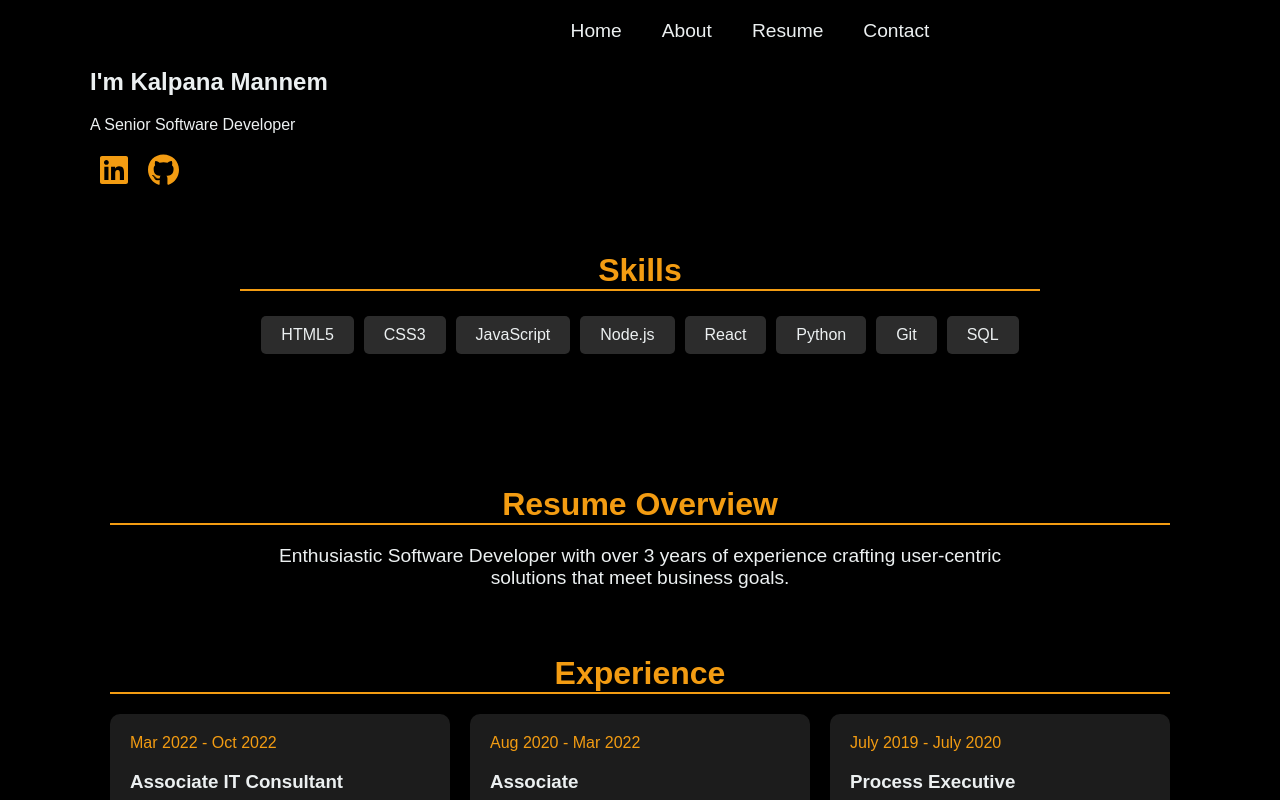
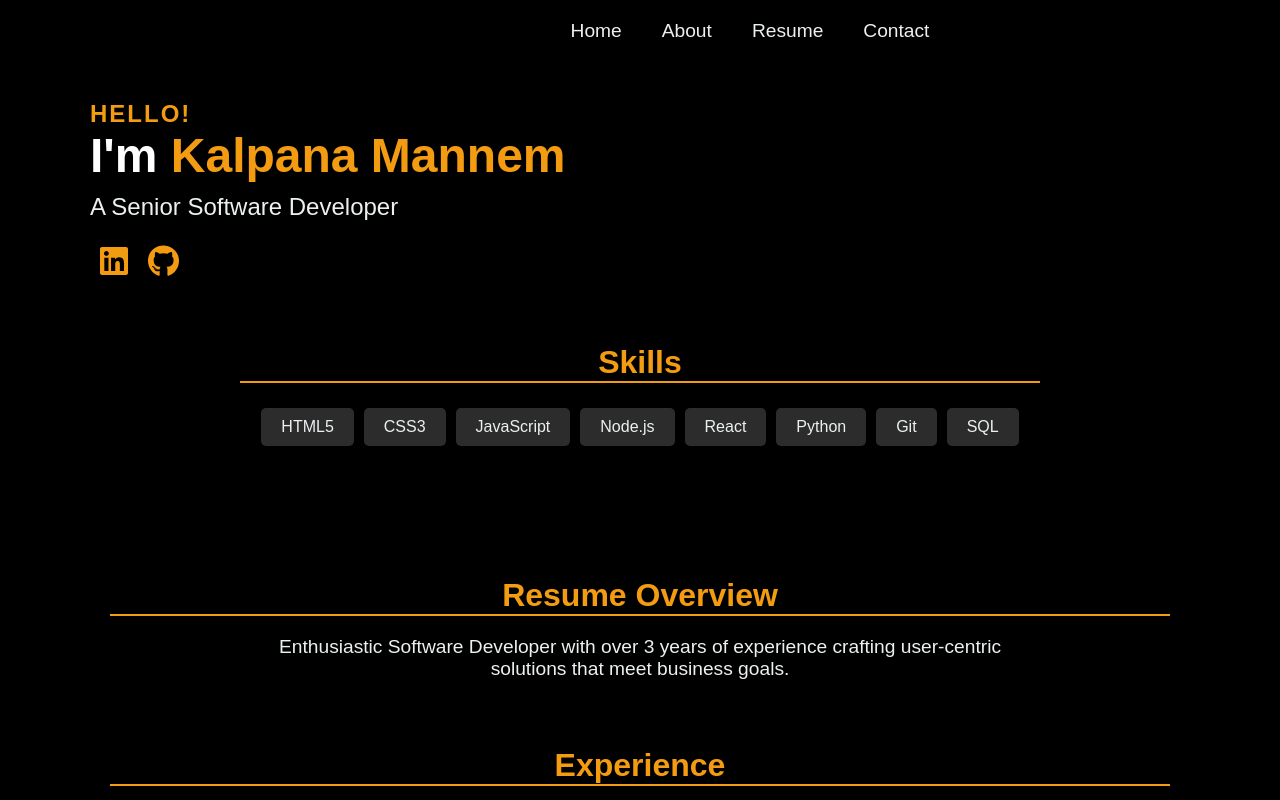
Before and after one commit to KalpanaMannem/Portfolio, a React (Create React App) app: page / in a window 1280 px wide. Shown: the top 800 px of the page. Built offline with nearby package versions, Linux system fonts and the light colour scheme.

Commit message:
updated contact information and social links

```diff
--- a/public/index.html
+++ b/public/index.html
@@ -24,7 +24,7 @@
       work correctly both with client-side routing and a non-root public URL.
       Learn how to configure a non-root public URL by running `npm run build`.
     -->
-    <title>React App</title>
+    <title>Kalpana Mannem Portfolio</title>
   </head>
   <body>
     <noscript>You need to enable JavaScript to run this app.</noscript>
--- a/src/App.css
+++ b/src/App.css
@@ -54,16 +54,61 @@ body {
   width: 100%;
 }
 
-.hero .social-links {
-  margin-top: 20px;
+
+.hero {
+
+  text-align: left;
+  /* padding: 20px; */
+  background-color: #000000;
+  color: #ffffff;
+  width: 100%;
+  max-width: 1200px; /* Adjust max-width as needed */
+  padding-top: 100px; /* Add padding-top to avoid being hidden behind the fixed header */
 }
 
+.hero .intro {
+  max-width: 600px;
+  display: flex;
+  flex-direction: column;
+}
+
+.hero .intro h1:first-child {
+  font-size: 1.5em;
+  margin: 0;
+  color: #f39c12;
+  font-weight: 700;
+  text-transform: uppercase;
+  letter-spacing: 2px;
+}
+
+.hero .intro h1:nth-child(2) {
+  font-size: 3em;
+  margin: 0;
+  /* color: #f39c12; */
+  color: #ffffff;
+  font-weight: 700;
+}
+
+.hero .intro h1 span {
+  /* color: #ffffff; */
+  color: #f39c12;
+}
+
+.hero .intro p {
+  font-size: 1.5em;
+  color: #ecf0f1;
+  font-weight: 400;
+  margin-top: 10px;
+}
+
+/* .hero .social-links {
+  margin-top: 20px;
+} */
+
 .hero .social-links a {
-  /* color: #ecf0f1; */
-  color:#f39c12;
+  color: #f39c12;
   margin: 0 10px;
   transition: color 0.3s ease, transform 0.3s ease;
-
 }
 
 .hero .social-links a:hover {
--- a/src/Components/Contact.js
+++ b/src/Components/Contact.js
@@ -22,11 +22,11 @@ const Contact = () => (
         <h3>Email Address</h3>
         <p>kalpanamannem1998@gmail.com</p>
       </div>
-      <div className="detail">
+      {/* <div className="detail">
         <FontAwesomeIcon icon={faDownload} size="2x" />
         <h3>Download Resume</h3>
         <a href="path/to/resume.pdf" download>resumelink</a>
-      </div>
+      </div> */}
     </div>
   </section>
 );
--- a/src/Components/Header.js
+++ b/src/Components/Header.js
@@ -5,7 +5,7 @@ const Header = () => (
     <nav>
       <ul>
         <li><a href="#home">Home</a></li>
-        <li><a href="#about">About</a></li>
+        <li><a href="#profilesection">About</a></li>
         <li><a href="#resume">Resume</a></li>
         <li><a href="#contact">Contact</a></li>
       </ul>
--- a/src/Components/Hero.js
+++ b/src/Components/Hero.js
@@ -1,12 +1,14 @@
 import React from "react";
 import { FontAwesomeIcon } from "@fortawesome/react-fontawesome";
 import { faLinkedin, faGithub } from "@fortawesome/free-brands-svg-icons";
-
+import profilepic from "./Profilepic.jpeg"
 const Hero = () => (
   <section className="hero" id="home">
     <div className="intro">
       <h1>Hello!</h1>
-      <h1>I'm Kalpana Mannem</h1>
+      <h1>
+        I'm <span>Kalpana Mannem</span>
+      </h1>
       <p>A Senior Software Developer</p>
       <div className="social-links">
         <a
@@ -26,7 +28,7 @@ const Hero = () => (
       </div>
     </div>
     {/* <div className="profile-pic">
-      <img src={profilePic} alt="Kalpana M" />
+      <img src={profilepic} alt="Kalpana M" />
     </div> */}
   </section>
 );
```
Also changed, not shown: src/Components/Profilepic.jpeg (added).
